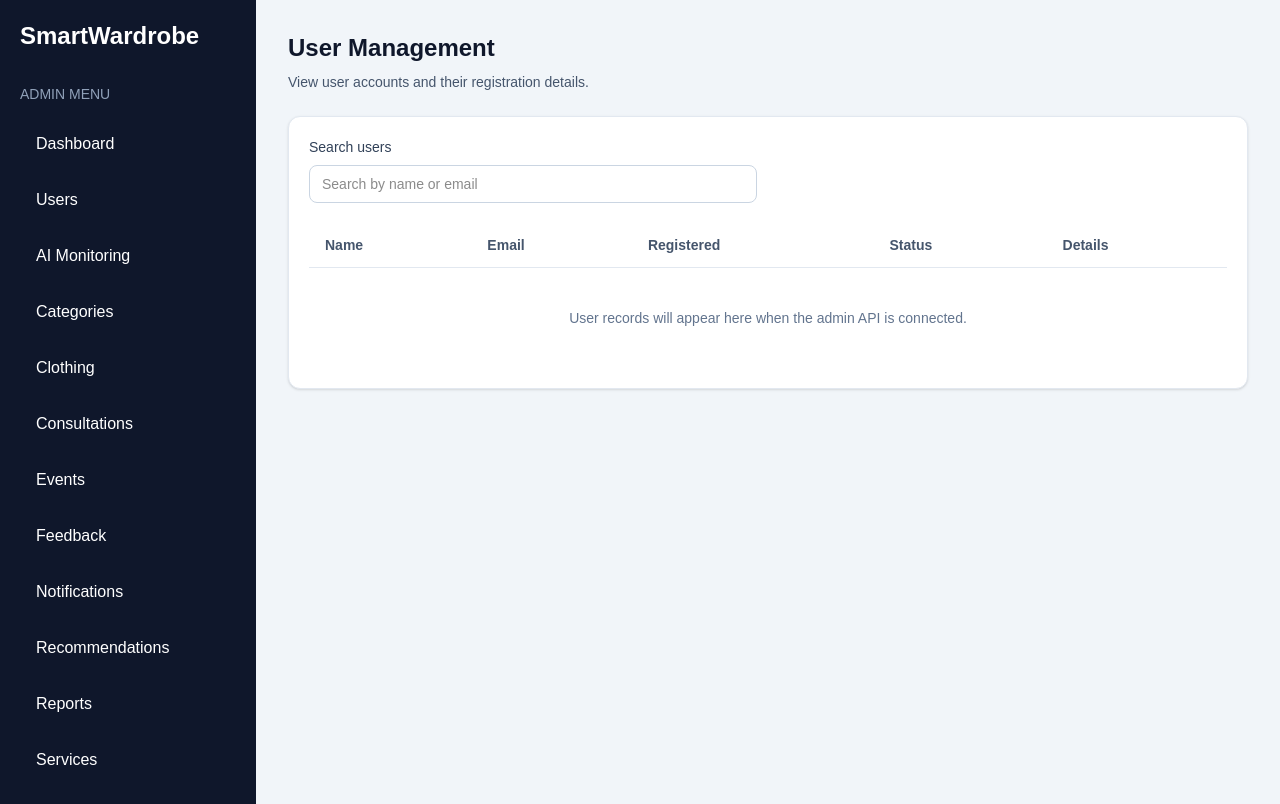
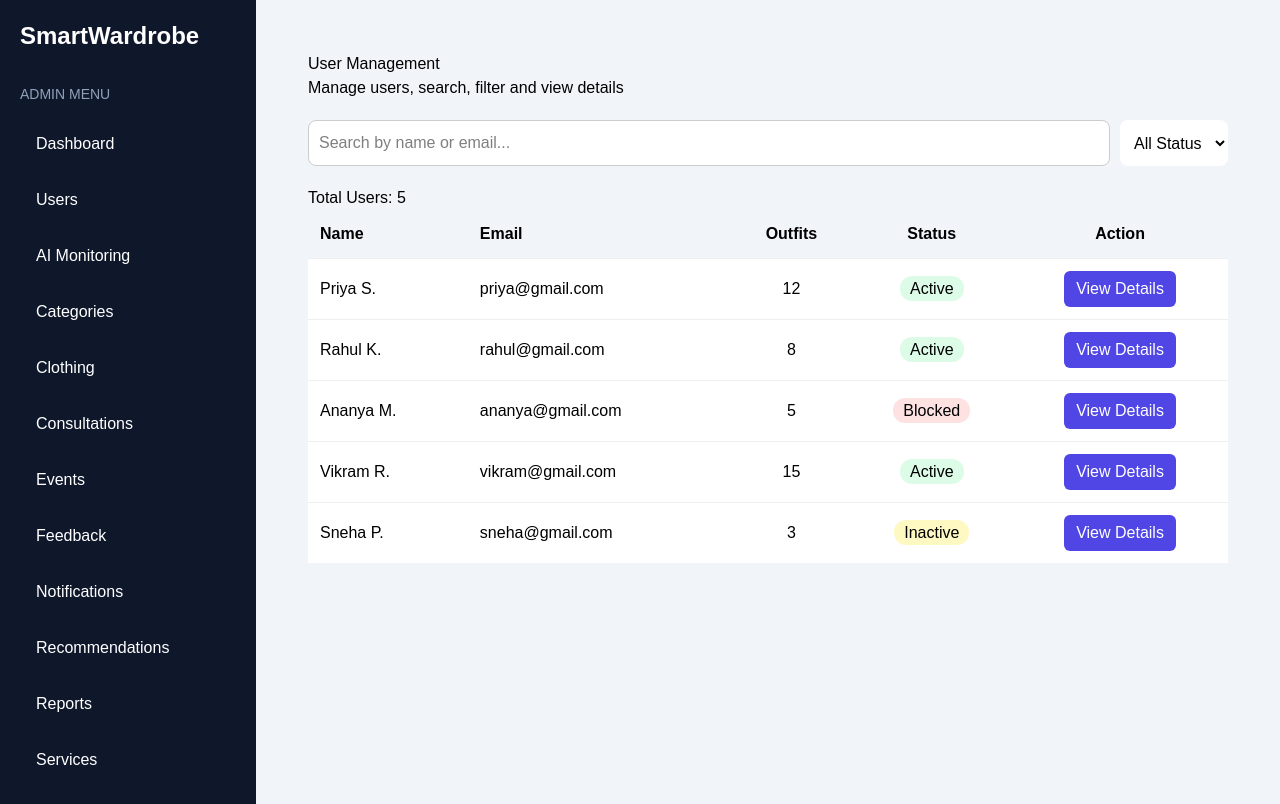
Before and after one commit to Jveerendragit818/SmartWardrobe-Styra, a Next.js app in the folder frontend/: page /admin/users in a window 1280 px wide. Built offline with nearby package versions, Linux system fonts and the light colour scheme.

Commit message:
day 7 work of frontend admin m2

```diff
--- a/frontend/src/app/admin/analytics/page.tsx
+++ b/frontend/src/app/admin/analytics/page.tsx
@@ -1,7 +1,7 @@
 "use client";
 import { useState } from "react";
 
-export default function AnalyticsPage() {
+export default function  AnalyticsPage() {
   const [filter, setFilter] = useState("This Week");
 
   const stats = [
--- a/frontend/src/app/admin/users/page.tsx
+++ b/frontend/src/app/admin/users/page.tsx
@@ -1,59 +1,90 @@
+// Day 7 - M2 - User Management - Fixed Colors
 "use client";
-
 import { useState } from "react";
 
-export default function AdminUsersPage() {
+const allUsers = [
+  { id: 1, name: "Priya S.", email: "priya@gmail.com", outfits: 12, items: 45, status: "Active", joined: "10 Jan 2026" },
+  { id: 2, name: "Rahul K.", email: "rahul@gmail.com", outfits: 8, items: 32, status: "Active", joined: "15 Jan 2026" },
+  { id: 3, name: "Ananya M.", email: "ananya@gmail.com", outfits: 5, items: 20, status: "Blocked", joined: "20 Jan 2026" },
+  { id: 4, name: "Vikram R.", email: "vikram@gmail.com", outfits: 15, items: 60, status: "Active", joined: "02 Feb 2026" },
+  { id: 5, name: "Sneha P.", email: "sneha@gmail.com", outfits: 3, items: 10, status: "Inactive", joined: "05 Feb 2026" },
+];
+
+export default function UsersPage() {
   const [search, setSearch] = useState("");
+  const [filter, setFilter] = useState("All");
+  const [selected, setSelected] = useState<any>(null);
+
+  const filtered = allUsers.filter((u) => {
+    const matchSearch = u.name.toLowerCase().includes(search.toLowerCase()) || u.email.toLowerCase().includes(search.toLowerCase());
+    const matchFilter = filter === "All" || u.status === filter;
+    return matchSearch && matchFilter;
+  });
 
   return (
-    <section className="space-y-6">
-      <header>
-        <h1 className="text-2xl font-bold text-slate-900">User Management</h1>
-        <p className="mt-2 text-sm text-slate-600">
-          View user accounts and their registration details.
-        </p>
-      </header>
+    <div style={{ padding: "20px", fontFamily: "sans-serif", color: "white" }}>
+      <h1 style={{ color: "black" }}>User Management</h1>
+      <p style={{ color: "black" }}>Manage users, search, filter and view details</p>
 
-      <div className="rounded-xl border border-slate-200 bg-white p-5 shadow-sm">
-        <label
-          htmlFor="user-search"
-          className="block text-sm font-medium text-slate-700"
-        >
-          Search users
-        </label>
+      <div style={{ display: "flex", gap: "10px", margin: "20px 0" }}>
         <input
-          id="user-search"
-          type="search"
+          placeholder="Search by name or email..."
           value={search}
-          onChange={(event) => setSearch(event.target.value)}
-          placeholder="Search by name or email"
-          className="mt-2 w-full rounded-lg border border-slate-300 px-3 py-2 text-sm outline-none focus:border-blue-500 focus:ring-2 focus:ring-blue-100 sm:max-w-md"
+          onChange={(e) => setSearch(e.target.value)}
+          style={{ padding: "10px", flex: 1, borderRadius: "8px", border: "1px solid #ccc", background: "white", color: "black" }}
         />
+        <select value={filter} onChange={(e) => setFilter(e.target.value)} style={{ padding: "10px", borderRadius: "8px", background: "white", color: "black" }}>
+          <option value="All">All Status</option>
+          <option value="Active">Active</option>
+          <option value="Inactive">Inactive</option>
+          <option value="Blocked">Blocked</option>
+        </select>
+      </div>
 
-        <div className="mt-5 overflow-x-auto">
-          <table className="w-full min-w-[700px] border-collapse text-left text-sm">
+      <p style={{ color: "black" }}>Total Users: {filtered.length}</p>
+
+      <table style={{ width: "100%", background: "white", borderCollapse: "collapse", color: "black" }}>
         <thead>
-              <tr className="border-b border-slate-200 text-slate-600">
-                <th className="px-4 py-3 font-semibold">Name</th>
-                <th className="px-4 py-3 font-semibold">Email</th>
-                <th className="px-4 py-3 font-semibold">Registered</th>
-                <th className="px-4 py-3 font-semibold">Status</th>
-                <th className="px-4 py-3 font-semibold">Details</th>
+          <tr style={{ background: "#f1f5f9", color: "black" }}>
+            <th style={{ padding: "12px", textAlign: "left", color: "black" }}>Name</th>
+            <th style={{ padding: "12px", textAlign: "left", color: "black" }}>Email</th>
+            <th style={{ padding: "12px", color: "black" }}>Outfits</th>
+            <th style={{ padding: "12px", color: "black" }}>Status</th>
+            <th style={{ padding: "12px", color: "black" }}>Action</th>
           </tr>
         </thead>
         <tbody>
-              <tr>
-                <td
-                  colSpan={5}
-                  className="px-4 py-10 text-center text-slate-500"
-                >
-                  User records will appear here when the admin API is connected.
+          {filtered.map((u) => (
+            <tr key={u.id} style={{ borderTop: "1px solid #eee", color: "black" }}>
+              <td style={{ padding: "12px", color: "black" }}>{u.name}</td>
+              <td style={{ padding: "12px", color: "black" }}>{u.email}</td>
+              <td style={{ padding: "12px", textAlign: "center", color: "black" }}>{u.outfits}</td>
+              <td style={{ padding: "12px", textAlign: "center", color: "black" }}>
+                <span style={{ padding: "4px 10px", borderRadius: "12px", color: "black", background: u.status === "Active" ? "#dcfce7" : u.status === "Blocked" ? "#fee2e2" : "#fef9c3" }}>
+                  {u.status}
+                </span>
+              </td>
+              <td style={{ padding: "12px", textAlign: "center" }}>
+                <button onClick={() => setSelected(u)} style={{ padding: "6px 12px", background: "#4f46e5", color: "white", border: "none", borderRadius: "6px", cursor: "pointer" }}>
+                  View Details
+                </button>
               </td>
             </tr>
+          ))}
         </tbody>
       </table>
+
+      {selected && (
+        <div style={{ marginTop: "20px", padding: "20px", background: "white", borderRadius: "12px", border: "1px solid #ddd", color: "black" }}>
+          <h3 style={{ color: "black" }}>User Details - {selected.name}</h3>
+          <p style={{ color: "black" }}><b>Email:</b> {selected.email}</p>
+          <p style={{ color: "black" }}><b>Joined:</b> {selected.joined}</p>
+          <p style={{ color: "black" }}><b>Wardrobe Items:</b> {selected.items}</p>
+          <p style={{ color: "black" }}><b>Outfits Created:</b> {selected.outfits}</p>
+          <p style={{ color: "black" }}><b>Account Status:</b> {selected.status}</p>
+          <button onClick={() => setSelected(null)} style={{ marginTop: "10px", padding: "8px 14px", cursor: "pointer", background: "white", color: "black" }}>Close</button>
         </div>
+      )}
     </div>
-    </section>
   );
 }
```
Lines whose indentation alone changed are shown as unchanged.
